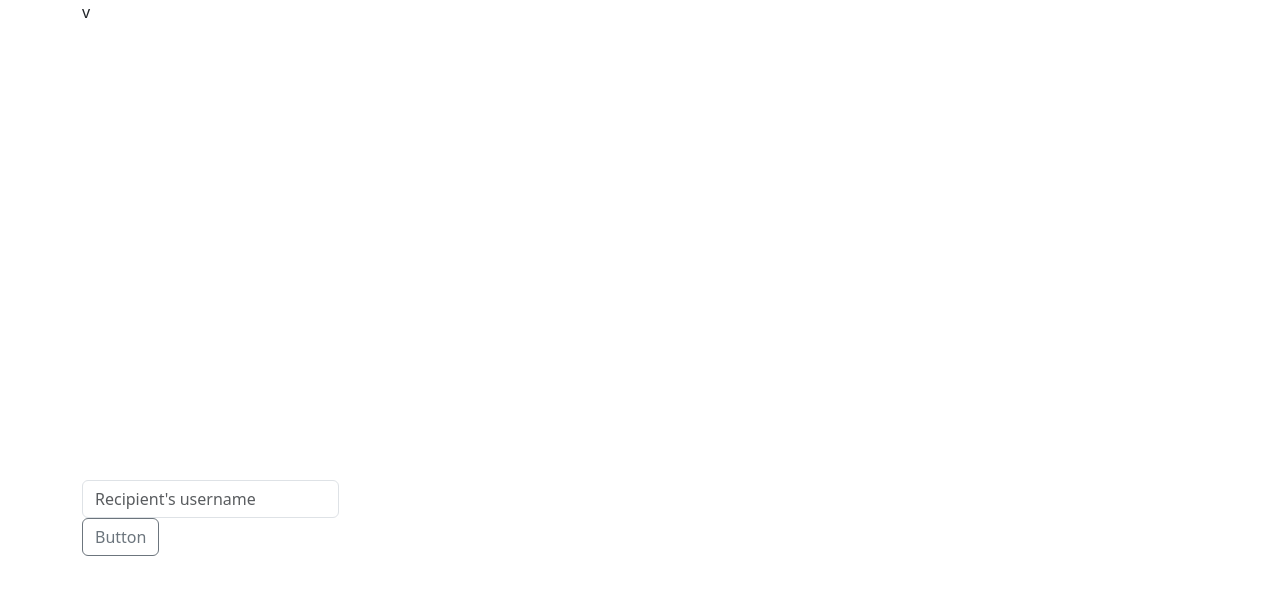
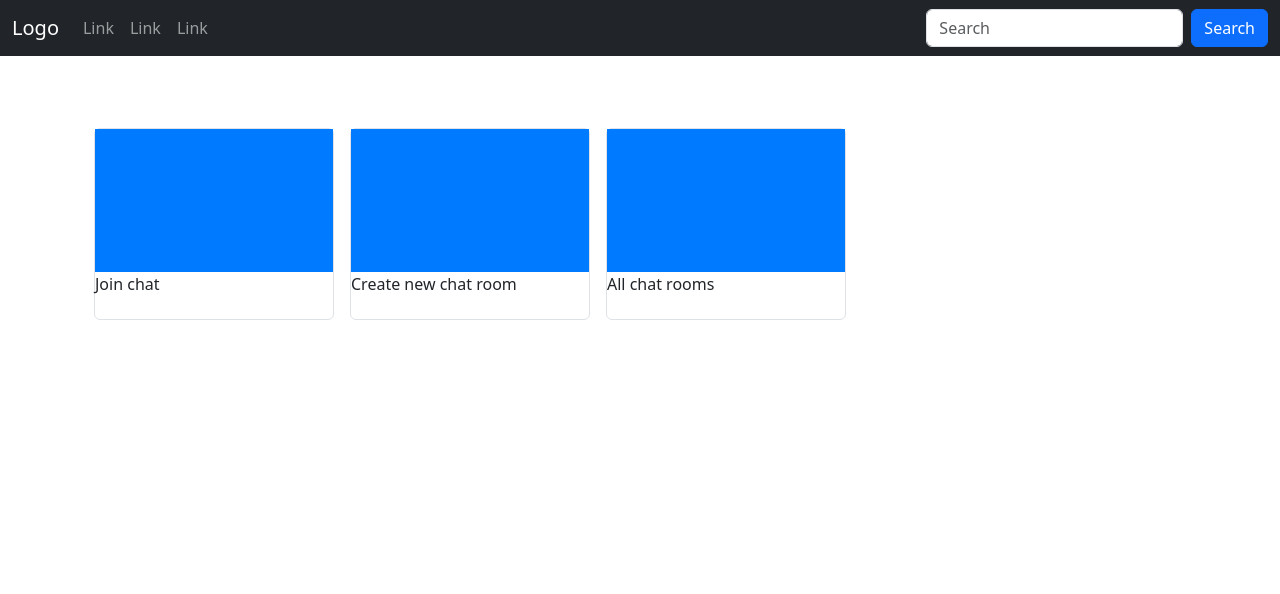
Before and after one commit to lilTrigger619/holo-chat, a React app: page / in a window 1280 px wide. Shown: the top 594 px of the page. Built offline with nearby package versions, Linux system fonts and the light colour scheme; no server answers; the HTML template or start-up script is replaced by a standard one.

Commit message:
chore: reconfigured the webpack and tsconfig.

```diff
--- a/package.json
+++ b/package.json
@@ -27,10 +27,12 @@
     "dotenv": "^16.3.1",
     "ejs": "^3.1.9",
     "express": "^4.18.2",
+    "jquery": "^3.7.1",
     "mongodb": "^6.1.0",
     "mongoose": "^7.5.2",
     "react": "^18.2.0",
     "react-dom": "^18.2.0",
+    "react-router-dom": "^6.16.0",
     "socket.io": "^4.7.2",
     "socket.io-client": "^4.7.2",
     "style-loader": "^3.3.3",
--- a/src/app.tsx
+++ b/src/app.tsx
@@ -1,69 +1,17 @@
-import io from "socket.io-client";
-import CoolInput from "./components/input";
-import ChatThread from "./components/chatThread";
-import { createContext, useState, useEffect, useReducer } from "react";
+import { createBrowserRouter, RouterProvider } from "react-router-dom";
+import Homepage from "./pages/home";
 
-export const ChatThreadsContext = createContext(null);
+const routes = createBrowserRouter([
+  {
+    path: "/",
+    element: <Homepage />,
+  },
+]);
 
-/**
-enum inputs {
-	typing = "typing";
-
-};
-
-const l_reducer = function(state, action){
-	const {payload, type} = action;
-	switch(type){
-		case "typing":
-			return
-	};
-};
-**/
-const soc = io();
-let render = 0;
-let messageCount = 0;
 export default function App() {
-  const [threads, setThreads] = useState([]);
-  const [rec, setRec] = useState([]);
-  console.log("threads,,,", threads);
-  //const [soc, setSoc] = useState(null);
-  useEffect(() => {
-    soc.emit("joinRoom", "testRoom");
-    //console.log("room joined", soc);
-  }, []);
-  //soc.emit("chat message", "somethig");
-  const handleMessage = (message) => {
-    console.log("count ", messageCount++);
-    setRec(message);
-  };
-  useEffect(() => {
-    soc.on("recieveMessage", handleMessage);
-    console.log("re-render ", render++);
-    return () => soc.off("recieveMessage", handleMessage);
-  });
-
-  useEffect(() => {
-    if (rec) {
-      console.log("message recieved bla", rec);
-
-      setThreads((p) => [...p, rec]);
-    }
-    return () => setRec(false);
-  }, [rec]);
-
-  const onSubmit = (inputValue: string) => {
-    soc.emit("sendMessage", inputValue, "testRoom");
-    console.log("message sent", inputValue);
-  };
-
   return (
-    <>
-      <div className="container-md">
-        <ChatThreadsContext.Provider value={threads}>
-          <ChatThread />
-          <CoolInput onSubmit={onSubmit} />
-        </ChatThreadsContext.Provider>
-      </div>
-    </>
+    <main>
+      <RouterProvider router={routes} />
+    </main>
   );
 }
--- a/src/components/layout/index.tsx
+++ b/src/components/layout/index.tsx
@@ -0,0 +1,54 @@
+import { ReactElement } from "react";
+import "bootstrap/js/src/collapse.js";
+
+export default function Layout({ children }: { children: ReactElement }) {
+  return (
+    <>
+      <nav className="navbar navbar-expand-sm navbar-dark bg-dark">
+        <div className="container-fluid">
+          <a className="navbar-brand" href="#">
+            Logo
+          </a>
+          <button
+            className="navbar-toggler"
+            type="button"
+            data-bs-toggle="collapse"
+            data-bs-target="#mynavbar"
+          >
+            <span className="navbar-toggler-icon"></span>
+          </button>
+          <div className="collapse navbar-collapse" id="mynavbar">
+            <ul className="navbar-nav me-auto">
+              <li className="nav-item">
+                <a className="nav-link" href="#">
+                  Link
+                </a>
+              </li>
+              <li className="nav-item">
+                <a className="nav-link" href="#">
+                  Link
+                </a>
+              </li>
+              <li className="nav-item">
+                <a className="nav-link" href="#">
+                  Link
+                </a>
+              </li>
+            </ul>
+            <form className="d-flex">
+              <input
+                className="form-control me-2"
+                type="text"
+                placeholder="Search"
+              />
+              <button className="btn btn-primary" type="button">
+                Search
+              </button>
+            </form>
+          </div>
+        </div>
+      </nav>
+      <div className="container-md">{children}</div>
+    </>
+  );
+}
--- a/src/index.tsx
+++ b/src/index.tsx
@@ -1,16 +1,20 @@
+import "jquery/dist/jquery.min.js";
 import "bootstrap/dist/css/bootstrap.css";
+import "bootstrap/dist/js/bootstrap.min.js";
+//import "jquery/dist/jquery.min.js";
 import { createRoot } from "react-dom/client";
 import App from "./app";
+import React from "react";
 
 export default function Page() {
   return (
-    <>
-			<App/>
-    </>
+    <React.StrictMode>
+      <App />
+    </React.StrictMode>
   );
 }
 
 const container = document.querySelector("#app");
 console.log("container", container);
 const root = createRoot(container);
-root.render(<Page/>);
+root.render(<Page />);
--- /dev/null
+++ b/src/pages/home.tsx
@@ -0,0 +1,29 @@
+import Layout from "@components/layout/";
+import "./styles/home.css";
+
+export default function HomePage() {
+  return (
+    <Layout>
+      <br />
+      <br />
+      <br />
+      <div className="container-fluid">
+        <div className="row mx-auto gap-3">
+          <div className="col-md-3 col-6 info_card rounded border">
+            <div className="colo" style={{}}></div>
+            <div className="tex">Join chat</div>
+          </div>
+
+          <div className="col-md-3 col-6 info_card rounded border">
+            <div className="colo" style={{}}></div>
+            <div className="tex">Create new chat room</div>
+          </div>
+          <div className="col-md-3 col-6 info_card rounded border">
+            <div className="colo" style={{}}></div>
+            <div className="tex">All chat rooms</div>
+          </div>
+        </div>
+      </div>
+    </Layout>
+  );
+}
--- /dev/null
+++ b/src/pages/styles/home.css
@@ -0,0 +1,12 @@
+.info_card {
+	padding:0;
+	margin: 0;
+	width: 15rem;
+	height: 12rem;
+}
+.info_card .colo{
+	background-color: #007bff;
+	width: 100%;
+	height: 75%
+}
+.info_card .tex{}
--- a/tsconfig.json
+++ b/tsconfig.json
@@ -28,8 +28,10 @@
     "module": "commonjs",                                /* Specify what module code is generated. */
     // "rootDir": "./",                                  /* Specify the root folder within your source files. */
     "moduleResolution": "node",                     /* Specify how TypeScript looks up a file from a given module specifier. */
-    // "baseUrl": "./",                                  /* Specify the base directory to resolve non-relative module names. */
-    // "paths": {},                                      /* Specify a set of entries that re-map imports to additional lookup locations. */
+    "baseUrl": ".",                                  /* Specify the base directory to resolve non-relative module names. */
+     "paths": {
+      "@components/*":["src/components/*"],
+		},                                      /* Specify a set of entries that re-map imports to additional lookup locations. */
     // "rootDirs": [],                                   /* Allow multiple folders to be treated as one when resolving modules. */
     // "typeRoots": [],                                  /* Specify multiple folders that act like './node_modules/@types'. */
     // "types": [],                                      /* Specify type package names to be included without being referenced in a source file. */
--- a/webpack.config.js
+++ b/webpack.config.js
@@ -1,31 +1,30 @@
+const path = require("path");
+
 module.exports = {
 	entry: "./src/index.tsx",
-	resolve: {
-		extensions: [".ts", ".tsx", ".js", ".json"],
-	},
 	module:{
 		rules:[
 			{
-			test: /\.tsx?$/,
+			test: /\.jsx?$/,
 				exclude: /node_modules/,
-				use:[
-					{
-						loader: "babel-loader",
-						options:{
-							presets:[
-								"@babel/preset-env",
-								"@babel/preset-react",
-								"@babel/preset-typescript",
-							],
-						},
-					},
-					"ts-loader"
-				]
+				use:"babel-loader"
+			},
+			{
+				test: /\.tsx?$/,
+				exclude: /node_modules/,
+				use: "ts-loader"
 			},
 			{
 				test:/\.css$/i,
 				use: ["style-loader", "css-loader"],
 			}
 		],
-	}
+	},
+
+	resolve: {
+		extensions: [".js", ".jsx", ".ts", ".tsx", ".json"],
+    alias: {
+      '@components': path.resolve(__dirname, 'src/components/')
+    }
+  },
 }
```
Also changed, not shown: src/chatx.tsx (added, +69 -0 lines), src/pages/joinRoom.tsx (added, +9 -0 lines), 1 other file (tests, documents, lock files or other folders).
